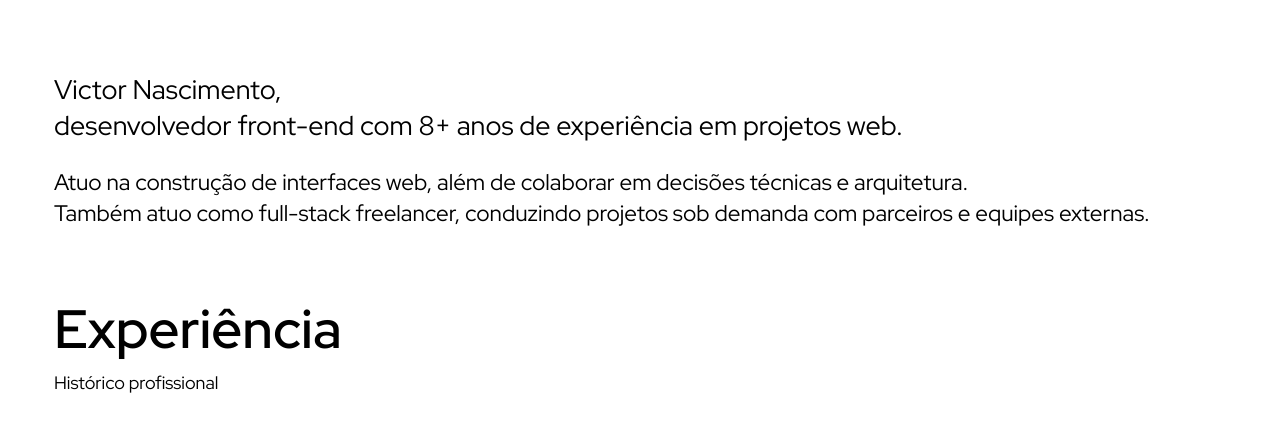
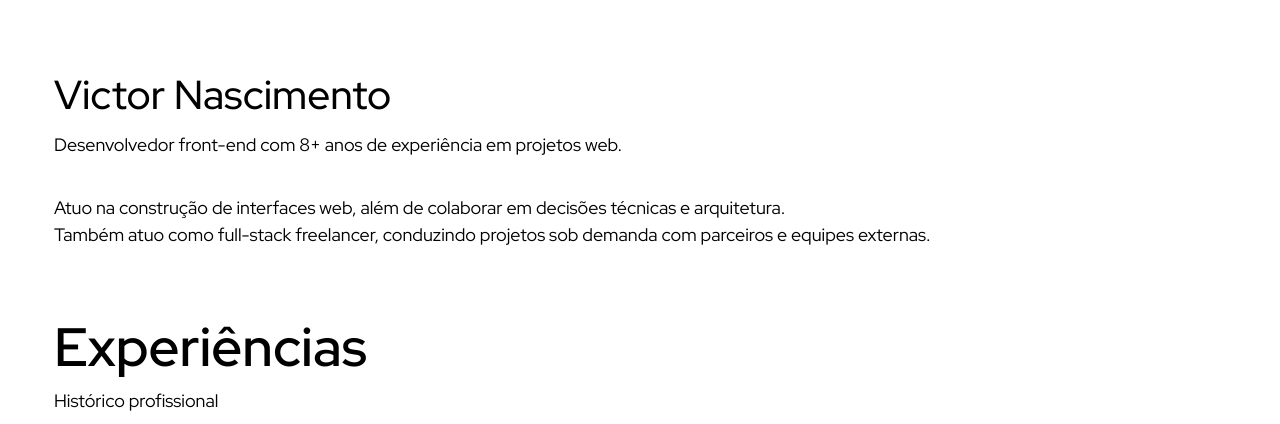
Before and after one commit to victornns/victornns.site, a Next.js app: page /portfolio in a window 1280 px wide. Shown: the top 424 px of the page. Built offline with nearby package versions, Linux system fonts and the light colour scheme.

Commit message:
refactor: improve layout and portfolio page

```diff
--- a/src/app/layout.tsx
+++ b/src/app/layout.tsx
@@ -20,7 +20,7 @@ export default function RootLayout({
   children: React.ReactNode;
 }>) {
   return (
-    <html lang="pt-BR" className={`${redHatDisplaySans.variable} antialiased font-`}>
+    <html lang="pt-BR" className={`${redHatDisplaySans.variable} antialiased`}>
       <body>{children}</body>
     </html>
   );
--- a/src/app/portfolio/page.tsx
+++ b/src/app/portfolio/page.tsx
@@ -6,24 +6,21 @@ import { ProjectItem } from "@/components/ProjectItem";
 import { experiences } from "@/data/experiences";
 import { ExperienceItem } from "@/components/ExperienceItem";
 
+import { contacts } from "@/data/contacts";
+import { ContactItem } from "@/components/ContactItem";
+
+import { UISectionHeader } from "@/components/ui/UISectionHeader";
+
 export default function Portfolio() {
   return (
     <main className="flex flex-col gap-16 py-16 px-6 md:px-12">
       <section>
-        <header className="mb-5">
-          <h1 className="text-2xl">
-            Victor Nascimento,
-            <br />
-            desenvolvedor front-end com 8+ anos de experiência em projetos web.
-          </h1>
-        </header>
-        <div className="text-xl">
-          <p>Atuo na construção de interfaces web, além de colaborar em decisões técnicas e arquitetura.</p>
-          <p>Também atuo como full-stack freelancer, conduzindo projetos sob demanda com parceiros e equipes externas.</p>
-        </div>
+        <UISectionHeader title="Victor Nascimento" description="Desenvolvedor front-end com 8+ anos de experiência em projetos web." />
+        <p>Atuo na construção de interfaces web, além de colaborar em decisões técnicas e arquitetura.</p>
+        <p>Também atuo como full-stack freelancer, conduzindo projetos sob demanda com parceiros e equipes externas.</p>
       </section>
 
-      <ListView title="Experiência" description="Histórico profissional">
+      <ListView title="Experiências" description="Histórico profissional">
         {experiences.map((experience) => (
           <li key={experience.slug}>
             <ExperienceItem data={experience} />
@@ -38,6 +35,14 @@ export default function Portfolio() {
           </li>
         ))}
       </ListView>
+
+      <ListView title="Contatos">
+        {contacts.map((contact) => (
+          <li key={contact.slug}>
+            <ContactItem data={contact} />
+          </li>
+        ))}
+      </ListView>
     </main>
   );
 }
```
